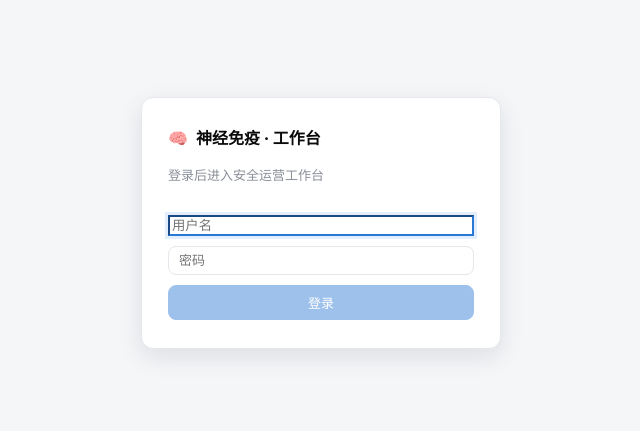
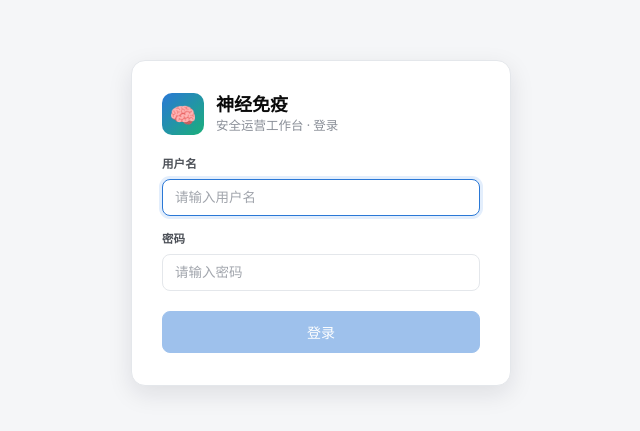
Before and after one commit to Coveduoji/neuroimmune, a React (Vite) app in the folder frontend/: page /#/dashboard in a window 1280 px wide. Before the commit this address led to /#/hippocampus. Shown: the part 177-608 px from the top of the page, without its empty margins (319-959 px from the left). Built offline with nearby package versions, Linux system fonts and the light colour scheme; no server answers.

Commit message:
feat: 前端 UI 优化（丘脑告警/留痕分栏 + 输入框/登录框/syslog 配置）

```diff
--- a/frontend/src/index.css
+++ b/frontend/src/index.css
@@ -154,22 +154,31 @@ h1, h2, h3, h4 { font-weight: 650; letter-spacing: -0.01em; }
 .btn.primary:hover { background: var(--accent-strong); }
 .btn.danger { border-color: var(--critical); color: var(--critical); background: transparent; }
 .btn.danger:hover { background: var(--critical-soft); }
-input[type="number"], input[type="text"], input[type="password"], select {
-  padding: 6px 10px; border: 1px solid var(--hairline); border-radius: 8px;
-  background: var(--surface); color: var(--ink); font-size: 13px;
+input:not([type="checkbox"]):not([type="radio"]):not([type="file"]), select, textarea {
+  padding: 8px 12px; border: 1px solid var(--hairline); border-radius: 8px;
+  background: var(--surface); color: var(--ink); font-size: 13.5px;
+  font-family: inherit; line-height: 1.4; min-width: 0;
+  transition: border-color .12s, box-shadow .12s;
 }
-input:focus, select:focus { outline: none; border-color: var(--accent); box-shadow: 0 0 0 3px var(--accent-soft); }
+input::placeholder, textarea::placeholder { color: var(--muted); opacity: 0.8; }
+input:not([type="checkbox"]):not([type="radio"]):not([type="file"]):focus, select:focus, textarea:focus {
+  outline: none; border-color: var(--accent); box-shadow: 0 0 0 3px var(--accent-soft);
+}
 
 /* ---- 登录 ---- */
 .login-wrap { min-height: 100vh; display: grid; place-items: center; background: var(--bg); }
 .login-card {
-  width: min(360px, 92vw); background: var(--surface); border: 1px solid var(--hairline);
-  border-radius: 12px; box-shadow: var(--shadow-lg); padding: 28px 26px;
-  display: flex; flex-direction: column; gap: 10px;
+  width: min(380px, 92vw); background: var(--surface); border: 1px solid var(--hairline);
+  border-radius: 14px; box-shadow: var(--shadow-lg); padding: 32px 30px;
+  display: flex; flex-direction: column; gap: 20px;
 }
-.login-brand { font-size: 16px; font-weight: 700; display: flex; align-items: center; gap: 8px; }
-.login-card input { width: 100%; }
-.login-err { color: var(--critical); font-size: 13px; }
+.login-brand { display: flex; align-items: center; gap: 12px; }
+.login-logo { width: 42px; height: 42px; border-radius: 10px; background: linear-gradient(135deg, var(--accent), var(--teal)); display: grid; place-items: center; font-size: 22px; }
+.login-title { font-size: 18px; font-weight: 700; line-height: 1.25; }
+.login-sub { font-size: 12.5px; color: var(--muted); }
+.login-fields { display: flex; flex-direction: column; gap: 14px; }
+.login-err { color: var(--critical); font-size: 13px; background: var(--critical-soft); border-radius: 8px; padding: 8px 12px; }
+.login-btn { width: 100%; padding: 10px 14px; font-size: 14px; }
 
 /* ---- 设置：子导航 + 表单 ---- */
 .subnav { display: flex; gap: 2px; background: var(--bg-2); border-radius: 10px; padding: 3px; }
@@ -178,12 +187,12 @@ input:focus, select:focus { outline: none; border-color: var(--accent); box-shad
   padding: 6px 18px; border-radius: 8px; cursor: pointer; font-size: 13px; font-weight: 500;
 }
 .subnav button.active { background: var(--surface); color: var(--ink); box-shadow: var(--shadow); font-weight: 600; }
-.field { display: flex; flex-direction: column; gap: 5px; min-width: 0; }
-.field > span { font-size: 12px; color: var(--muted); }
+.field { display: flex; flex-direction: column; gap: 6px; min-width: 0; }
+.field > span { font-size: 11.5px; font-weight: 600; color: var(--ink-2); letter-spacing: 0.01em; }
 .field input, .field select { width: 100%; min-width: 0; }
 .field-row { display: flex; gap: 14px; align-items: flex-end; flex-wrap: wrap; }
 .field-row > .field { flex: 1 1 120px; }
-.kv-row { display: flex; gap: 6px; margin-bottom: 6px; }
+.kv-row { display: flex; gap: 8px; margin-bottom: 8px; align-items: center; }
 .kv-row input { flex: 1; min-width: 0; }
 
 /* ---- 设置：侧边目录 + 内容区 ---- */
@@ -206,6 +215,11 @@ input:focus, select:focus { outline: none; border-color: var(--accent); box-shad
 /* ---- 详情 ---- */
 .detail-grid { display: grid; grid-template-columns: 1fr 1fr 1.2fr; gap: 16px; align-items: start; }
 @media (max-width: 1000px) { .detail-grid { grid-template-columns: 1fr; } }
+
+/* ---- 原始告警：左告警 + 右决策留痕（右侧常驻）---- */
+.thalamus-grid { display: grid; grid-template-columns: minmax(0, 1.6fr) minmax(0, 1fr); gap: 16px; align-items: start; }
+.thalamus-grid .sticky { position: sticky; top: 16px; }
+@media (max-width: 900px) { .thalamus-grid { grid-template-columns: 1fr; } .thalamus-grid .sticky { position: static; } }
 
 /* ---- 攻击链 ---- */
 .chain { display: flex; align-items: center; gap: 4px; overflow-x: auto; padding: 6px 0; }
--- a/frontend/src/pages/AdvancedSettings.tsx
+++ b/frontend/src/pages/AdvancedSettings.tsx
@@ -274,13 +274,15 @@ export default function AdvancedSettings({ onBack }: { onBack: () => void }) {
             <div className="card">
               <div className="sec-label">数据接入（syslog）</div>
               {ingest && (
-                <div className="field-row" style={{ marginTop: 10 }}>
-                  <Field label="syslog 地址"><input value={ingest.syslog_bind} onChange={(e) => patchIngest('syslog_bind', e.target.value)} /></Field>
-                  <Field label="syslog 端口"><input type="number" value={ingest.syslog_port} onChange={(e) => patchIngest('syslog_port', +e.target.value)} /></Field>
-                  <Field label="巩固间隔（秒）"><input type="number" value={ingest.consolidate_interval} onChange={(e) => patchIngest('consolidate_interval', +e.target.value)} /></Field>
-                  <Field label="API token"><input value={ingest.api_token} placeholder="••••（空 = 免鉴权）" onChange={(e) => patchIngest('api_token', e.target.value)} /></Field>
-                  <button className="btn primary" onClick={saveIngest}>保存</button>
-                </div>
+                <>
+                  <div className="grid g2" style={{ marginTop: 10 }}>
+                    <Field label="syslog 地址"><input value={ingest.syslog_bind} onChange={(e) => patchIngest('syslog_bind', e.target.value)} /></Field>
+                    <Field label="syslog 端口"><input type="number" value={ingest.syslog_port} onChange={(e) => patchIngest('syslog_port', +e.target.value)} /></Field>
+                    <Field label="巩固间隔（秒）"><input type="number" value={ingest.consolidate_interval} onChange={(e) => patchIngest('consolidate_interval', +e.target.value)} /></Field>
+                    <Field label="API token"><input value={ingest.api_token} placeholder="••••（空 = 免鉴权）" onChange={(e) => patchIngest('api_token', e.target.value)} /></Field>
+                  </div>
+                  <button className="btn primary" onClick={saveIngest} style={{ marginTop: 14 }}>保存</button>
+                </>
               )}
               <p className="muted" style={{ marginTop: 8 }}>syslog 地址/端口改后需重启后端；巩固间隔与 API token 立即生效。</p>
             </div>
--- a/frontend/src/pages/Login.tsx
+++ b/frontend/src/pages/Login.tsx
@@ -27,12 +27,29 @@ export default function Login({ onLogin }: { onLogin: (user: AuthUser) => void }
   return (
     <div className="login-wrap">
       <form className="login-card" onSubmit={submit}>
-        <div className="login-brand"><span className="logo">🧠</span> 神经免疫 · 工作台</div>
-        <div className="muted" style={{ margin: '4px 0 20px' }}>登录后进入安全运营工作台</div>
-        <input autoFocus value={username} onChange={(e) => setUsername(e.target.value)} placeholder="用户名" />
-        <input type="password" value={password} onChange={(e) => setPassword(e.target.value)} placeholder="密码" />
+        <div className="login-brand">
+          <span className="login-logo">🧠</span>
+          <div>
+            <div className="login-title">神经免疫</div>
+            <div className="login-sub">安全运营工作台 · 登录</div>
+          </div>
+        </div>
+
+        <div className="login-fields">
+          <label className="field">
+            <span>用户名</span>
+            <input autoFocus value={username} onChange={(e) => setUsername(e.target.value)}
+              placeholder="请输入用户名" autoComplete="username" />
+          </label>
+          <label className="field">
+            <span>密码</span>
+            <input type="password" value={password} onChange={(e) => setPassword(e.target.value)}
+              placeholder="请输入密码" autoComplete="current-password" />
+          </label>
+        </div>
+
         {error && <div className="login-err">{error}</div>}
-        <button className="btn primary" type="submit" disabled={busy || !username || !password}>
+        <button className="btn primary login-btn" type="submit" disabled={busy || !username || !password}>
           {busy ? '登录中…' : '登录'}
         </button>
       </form>
--- a/frontend/src/pages/Thalamus.tsx
+++ b/frontend/src/pages/Thalamus.tsx
@@ -61,7 +61,8 @@ export default function Thalamus() {
         </select>
       </div>
 
-      <div className="card">
+      <div className="thalamus-grid">
+        <div className="card" style={{ minWidth: 0 }}>
           {!data ? <div className="muted">加载中…</div> : data.items.length === 0 ? (
             <div className="muted">没有告警。</div>
           ) : data.items.map((a) => (
@@ -91,12 +92,12 @@ export default function Thalamus() {
           )}
         </div>
 
-      <div className="card">
+        <div className="card sticky" style={{ minWidth: 0 }}>
           <div className="sec-label">决策留痕（为什么没深想 / 为什么被拦）</div>
           {!audit ? <div className="muted">加载中…</div> : audit.length === 0 ? (
             <div className="muted">暂无留痕。</div>
           ) : (
-          <div style={{ maxHeight: 320, overflowY: 'auto' }}>
+            <div style={{ maxHeight: 'calc(100vh - 150px)', overflowY: 'auto' }}>
               {audit.map((x) => (
                 <div key={x.id} className="alert-item">
                   <div className="meta">[{x.created_at}] <b>{x.action}</b> · {x.entity}</div>
@@ -107,5 +108,6 @@ export default function Thalamus() {
           )}
         </div>
       </div>
+    </div>
   );
 }
```
Lines whose indentation alone changed are shown as unchanged.
